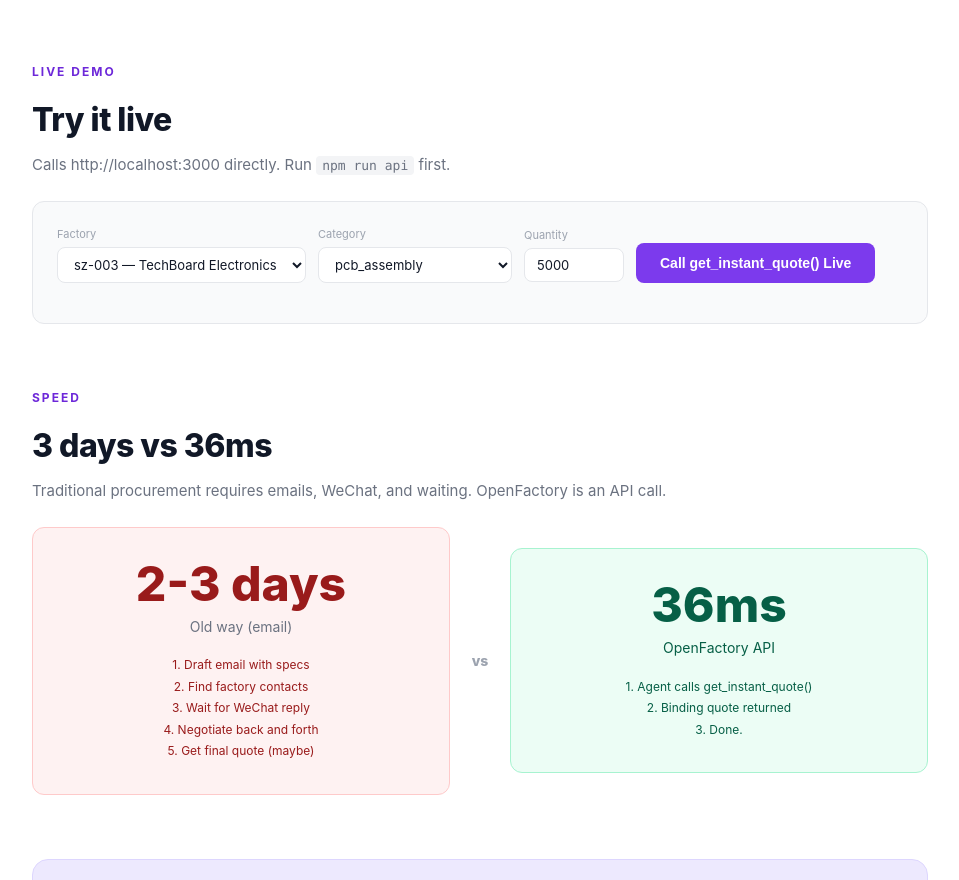
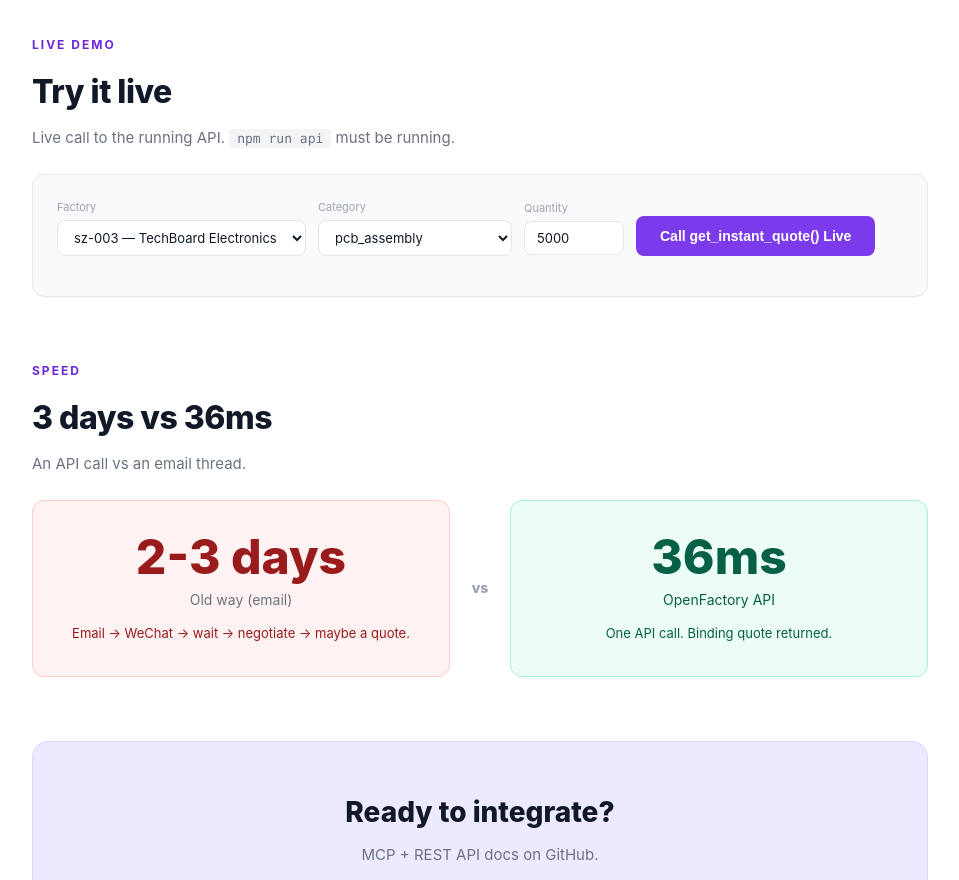
Before and after one commit to fengweit/OpenFactory, a website: page public/lio-ready.html in a window 1280 px wide. Shown: the part 1920-2800 px from the top of the page, without its empty margins (160-1119 px from the left). Drawn offline with Linux system fonts and the light colour scheme.

Commit message:
simplify: cut verbose text on lio-ready + agent pages — short phrases, no bullet lists

```diff
--- a/public/lio-ready.html
+++ b/public/lio-ready.html
@@ -87,7 +87,7 @@
 <div class="hero">
   <div class="hero-eyebrow" data-en="MCP + REST API" data-zh="MCP + REST API">MCP + REST API</div>
   <h1 data-en="Designed for AI procurement agents<br>like <span>Lio</span> and <span>Didero</span>" data-zh="专为AI采购Agent设计<br>适配<span>Lio</span>和<span>Didero</span>">Designed for AI procurement agents<br>like <span>Lio</span> and <span>Didero</span></h1>
-  <p data-en="Your agents call get_instant_quote(). We answer in 36ms. No email. No waiting." data-zh="您的Agent调用get_instant_quote()，我们36毫秒响应。无需邮件，无需等待。">Your agents call get_instant_quote(). We answer in 36ms. No email. No waiting.</p>
+  <p data-en="GBA factories, callable by your AI agent. Quote in 36ms. No email." data-zh="大湾区工厂，直接被AI Agent调用。36毫秒报价，无需邮件。">GBA factories, callable by your AI agent. Quote in 36ms. No email.</p>
 </div>
 
 <div class="content">
@@ -96,7 +96,7 @@
   <div class="section">
     <div class="section-label">Integration</div>
     <div class="section-title" data-en="Drop-in integration for Lio agents" data-zh="即插即用的Lio Agent集成">Drop-in integration for Lio agents</div>
-    <div class="section-sub">Your agent uses standard MCP tool_call protocol. Here's the full flow.</div>
+    <div class="section-sub" data-en="Standard MCP protocol. Two tool calls — quote and order." data-zh="标准MCP协议，两个工具调用：报价与下单。">Standard MCP protocol. Two tool calls — quote and order.</div>
 
     <div class="code-block">
       <div class="code-header">
@@ -171,7 +171,7 @@
   <div class="section">
     <div class="section-label">Live Demo</div>
     <div class="section-title" data-en="Try it live" data-zh="立即体验">Try it live</div>
-    <div class="section-sub">Calls http://localhost:3000 directly. Run <code style="background:var(--surface-2);padding:2px 6px;border-radius:4px;font-size:13px;">npm run api</code> first.</div>
+    <div class="section-sub">Live call to the running API. <code style="background:#f3f4f6;padding:2px 8px;border-radius:4px;font-size:13px;">npm run api</code> must be running.</div>
 
     <div class="demo-box">
       <div style="display:flex;gap:12px;align-items:center;flex-wrap:wrap;margin-bottom:16px;">
@@ -212,29 +212,19 @@
   <div class="section">
     <div class="section-label">Speed</div>
     <div class="section-title" data-en="3 days vs 36ms" data-zh="3天 vs 36毫秒">3 days vs 36ms</div>
-    <div class="section-sub">Traditional procurement requires emails, WeChat, and waiting. OpenFactory is an API call.</div>
+    <div class="section-sub" data-en="An API call vs an email thread." data-zh="一次API调用，替代漫长的邮件往来。">An API call vs an email thread.</div>
 
     <div class="speed-grid">
       <div class="speed-card old">
         <div class="speed-num" style="color:var(--red-text);" data-en="2-3 days" data-zh="2-3天">2-3 days</div>
         <div class="speed-label" data-en="Old way (email)" data-zh="传统方式（邮件）">Old way (email)</div>
-        <div style="margin-top:16px;font-size:12px;color:var(--red-text);line-height:1.8;">
-          1. Draft email with specs<br>
-          2. Find factory contacts<br>
-          3. Wait for WeChat reply<br>
-          4. Negotiate back and forth<br>
-          5. Get final quote (maybe)
-        </div>
+        <div style="margin-top:12px;font-size:13px;color:var(--red-text);" data-en="Email → WeChat → wait → negotiate → maybe a quote." data-zh="发邮件 → 微信沟通 → 等待 → 谈判 → 也许能拿到报价">Email → WeChat → wait → negotiate → maybe a quote.</div>
       </div>
       <div class="speed-vs">vs</div>
       <div class="speed-card new">
         <div class="speed-num" style="color:var(--green-text);" data-en="36ms" data-zh="36毫秒">36ms</div>
         <div class="speed-label" style="color:var(--green-text);" data-en="OpenFactory API" data-zh="OpenFactory API">OpenFactory API</div>
-        <div style="margin-top:16px;font-size:12px;color:var(--green-text);line-height:1.8;">
-          1. Agent calls get_instant_quote()<br>
-          2. Binding quote returned<br>
-          3. Done.
-        </div>
+        <div style="margin-top:12px;font-size:13px;color:var(--green-text);" data-en="One API call. Binding quote returned." data-zh="一次API调用，即刻返回有约束力的报价。">One API call. Binding quote returned.</div>
       </div>
     </div>
   </div>
@@ -242,8 +232,8 @@
   <!-- GitHub CTA -->
   <div class="section" style="text-align:center;">
     <div style="background:var(--accent-light);border:1px solid var(--accent-border);border-radius:16px;padding:48px 32px;">
-      <div style="font-size:28px;font-weight:800;color:var(--text);margin-bottom:12px;">Ready to integrate?</div>
-      <div style="font-size:15px;color:var(--muted);margin-bottom:28px;max-width:480px;margin-left:auto;margin-right:auto;">Full MCP server docs, REST API reference, and integration examples on GitHub.</div>
+      <div style="font-size:28px;font-weight:800;color:var(--text);margin-bottom:8px;" data-en="Ready to integrate?" data-zh="准备好接入了吗？">Ready to integrate?</div>
+      <div style="font-size:15px;color:var(--muted);margin-bottom:28px;" data-en="MCP + REST API docs on GitHub." data-zh="MCP + REST API文档在GitHub上。">MCP + REST API docs on GitHub.</div>
       <div style="display:flex;gap:12px;justify-content:center;flex-wrap:wrap;">
         <a href="https://github.com/fengweit/OpenFactory" target="_blank" style="background:var(--accent);color:white;padding:12px 24px;border-radius:8px;font-size:15px;font-weight:600;display:inline-flex;align-items:center;gap:8px;transition:background 0.15s;" onmouseover="this.style.background='#6d28d9'" onmouseout="this.style.background='#7c3aed'">GitHub — Full MCP Docs →</a>
         <a href="/agent.html" style="background:white;color:#374151;padding:12px 24px;border-radius:8px;font-size:15px;font-weight:600;border:1.5px solid var(--border);display:inline-flex;align-items:center;gap:8px;transition:all 0.15s;" onmouseover="this.style.background='#f9fafb'" onmouseout="this.style.background='white'">Live API Demo →</a>
```
Also changed, not shown: public/agent.html (+4 -13 lines).
